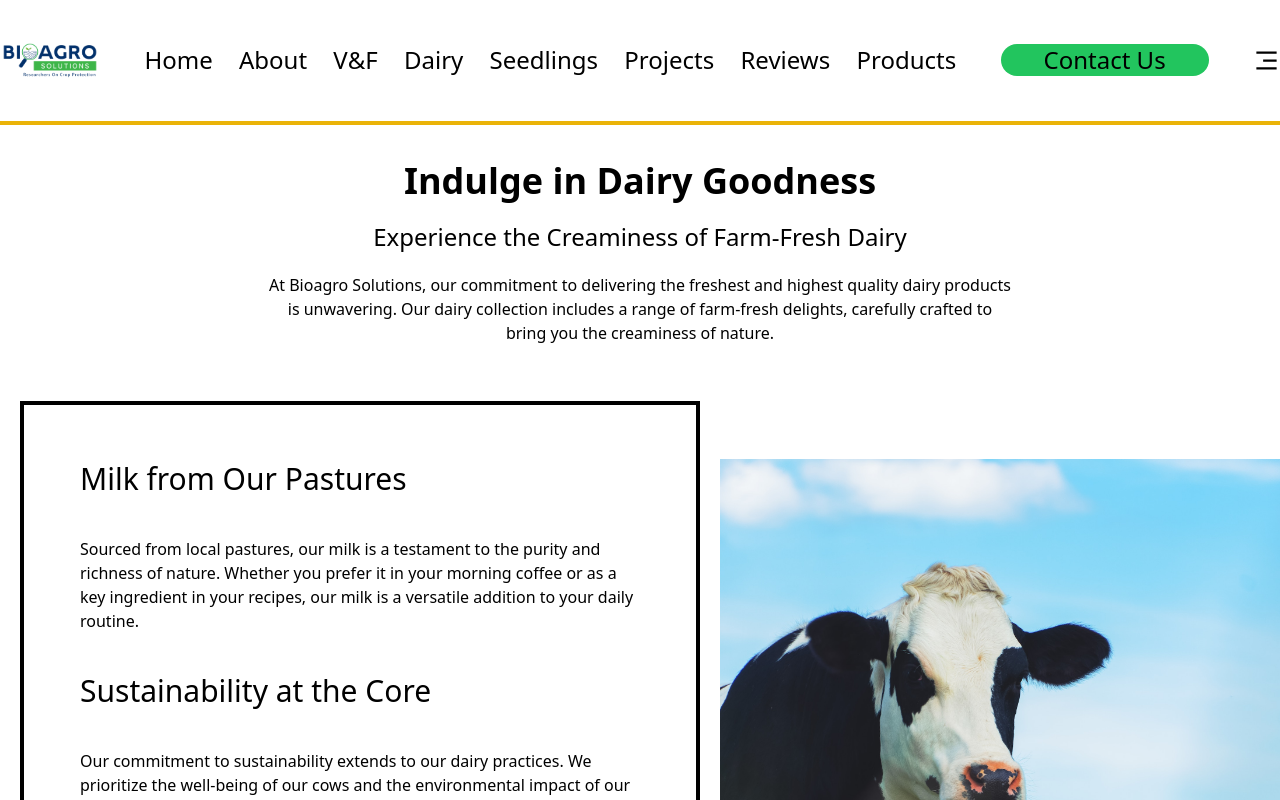
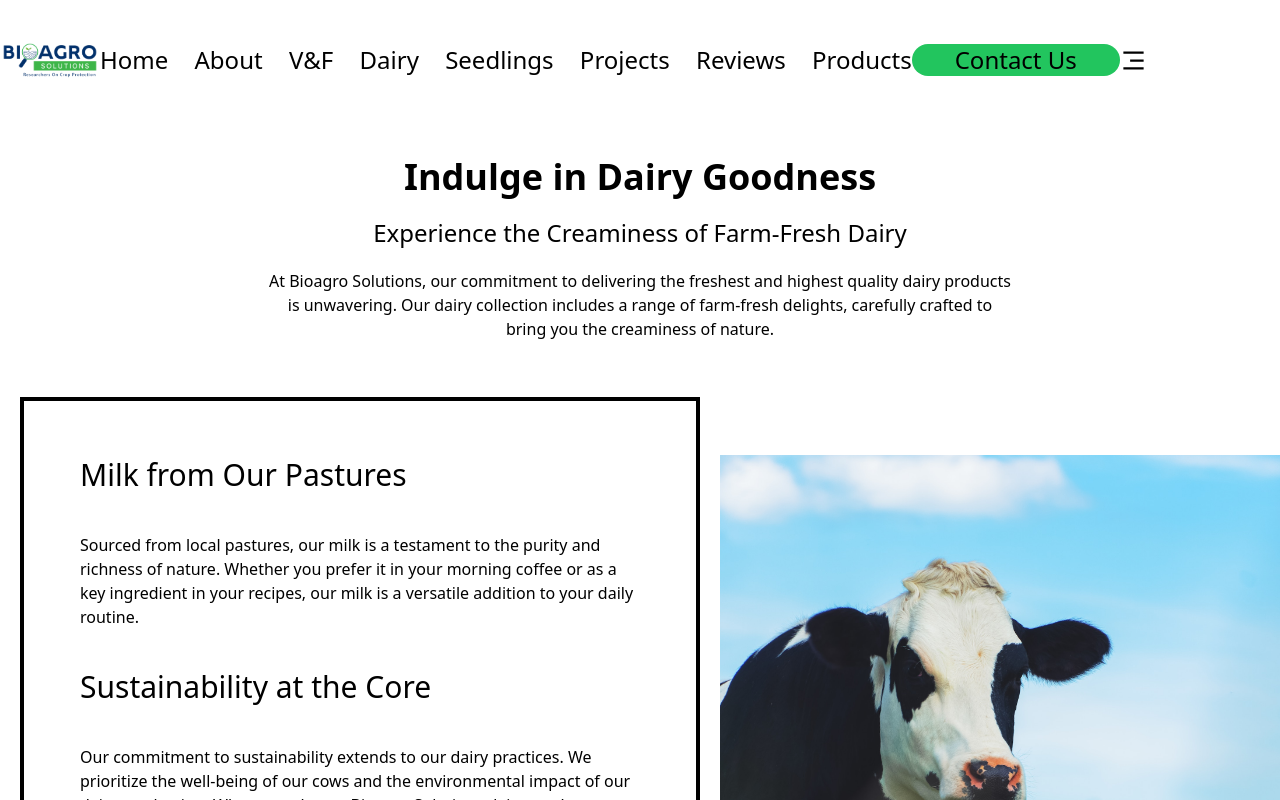
Before and after one commit to Musyonchez/bioagro, a Next.js app: page /dairy in a window 1280 px wide. Shown: the top 800 px of the page. Built offline with nearby package versions, Linux system fonts and the light colour scheme.

Commit message:
Updated Navbar component

```diff
--- a/Components/Navbar.js
+++ b/Components/Navbar.js
@@ -9,8 +9,8 @@ const Navbar = () => {
   const [toggleMenu, setToggleMenu] = useState(false);
 
   return (
-     <>
-      <div className='flex items-center lg:justify-evenly justify-between mx-10 my-10'>
+     <div className=" flex mx-10 my-10">
+      <div className='flex items-center lg:justify-evenly justify-between'>
         <Link href="/">
             <Image src = '/images/logo.png' alt="Logo" width={100} height={50} />
         </Link>
@@ -26,7 +26,7 @@ const Navbar = () => {
         </div>
 
         <Link href = "/contact">
-        <button className="h-16 w-52 text-2xl hidden xl:block bg-green-500 text-green-900 py-2 px-4 rounded-full hover:bg-green-700 hover:text-green-100 mr-4">
+        <button className="h-16 w-52 text-2xl hidden xl:block bg-green-500 text-green-900 py-2 px-4 py-3 rounded-full hover:bg-green-700 hover:text-green-100 mr-4">
           Contact Us
         </button>
         </Link>
@@ -52,7 +52,7 @@ const Navbar = () => {
         </div>
         <div className='h-1 w-5/6 mb-1 mx-auto bg-yellow-500 items-center justify-center flex' ></div>
 
-      </>
+      </div>
 
   )
 }
```
